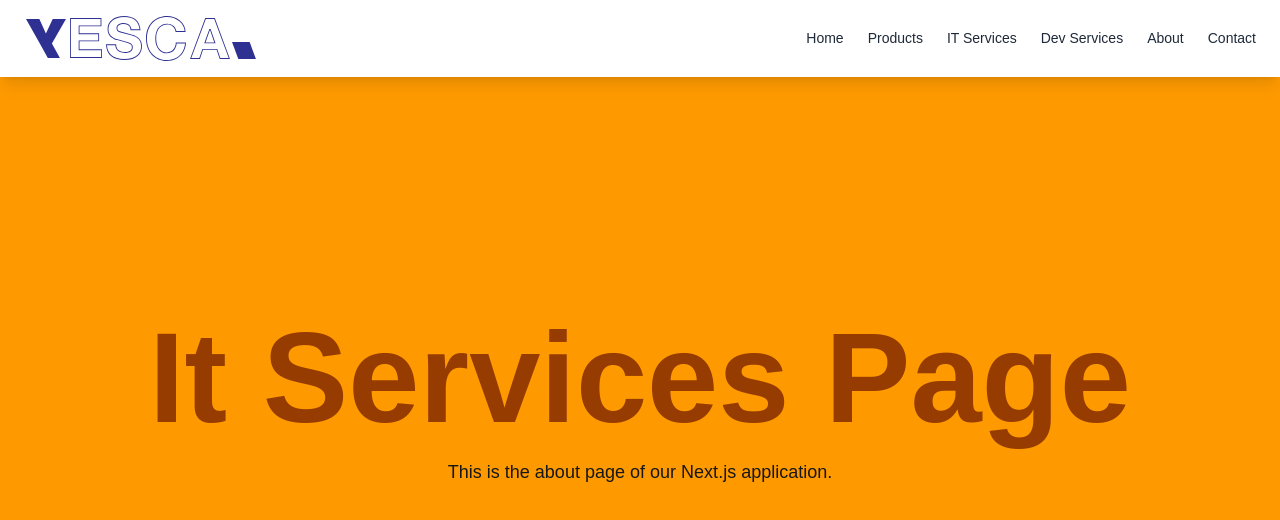
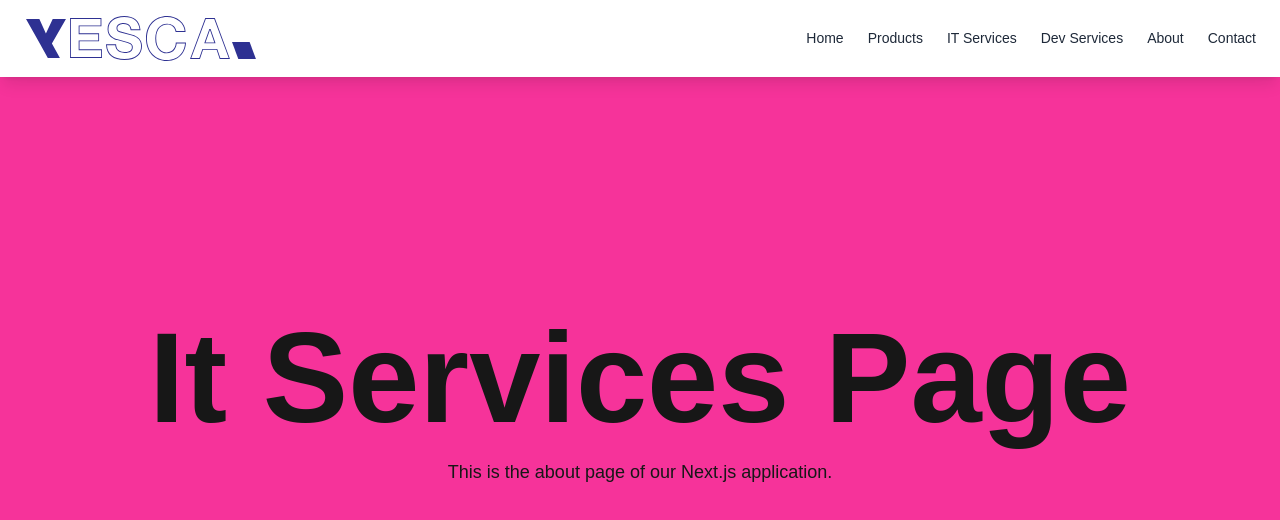
Before and after one commit to Mr-vji/yesca, a Next.js app: page /ItServices in a window 1280 px wide. Shown: the top 520 px of the page. Built offline with nearby package versions, Linux system fonts and the light colour scheme.

Commit message:
Describe what you changed

```diff
--- a/app/ItServices/page.jsx
+++ b/app/ItServices/page.jsx
@@ -35,8 +35,8 @@ export default function ItServices() {
    const paragraph = "This is the about page of our Next.js application.";
 
    return (
-      <main className="flex h-screen flex-col items-center justify-center bg-amber-500">
-         <h1 ref={headingRef} className="text-9xl font-bold text-amber-800 ">
+      <main className="flex h-screen flex-col items-center justify-center bg-pink-500">
+         <h1 ref={headingRef} className="text-9xl font-bold text-white-800 ">
             {heading.split("").map((char, index) => (
                <span key={`h-${index}`} style={{ display: "inline-block", whiteSpace: "pre" }}>
                   {char}
```
